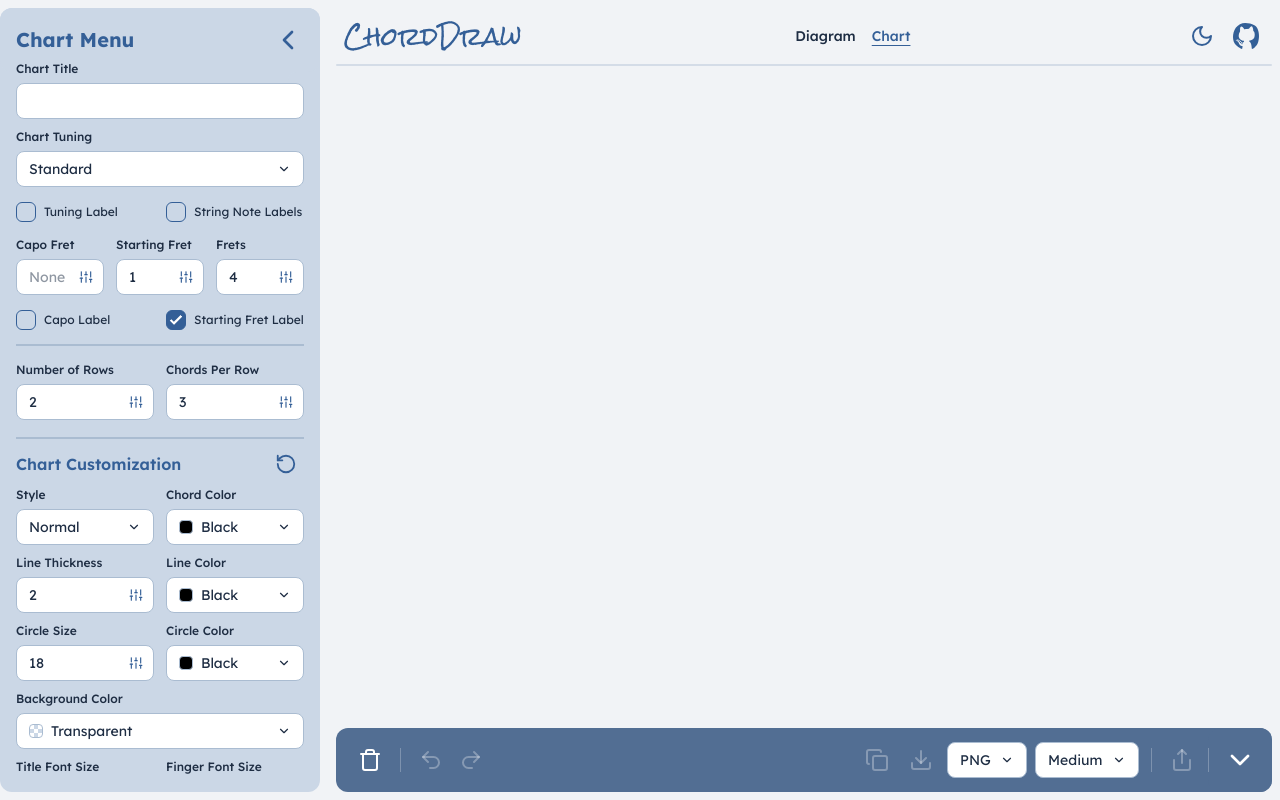
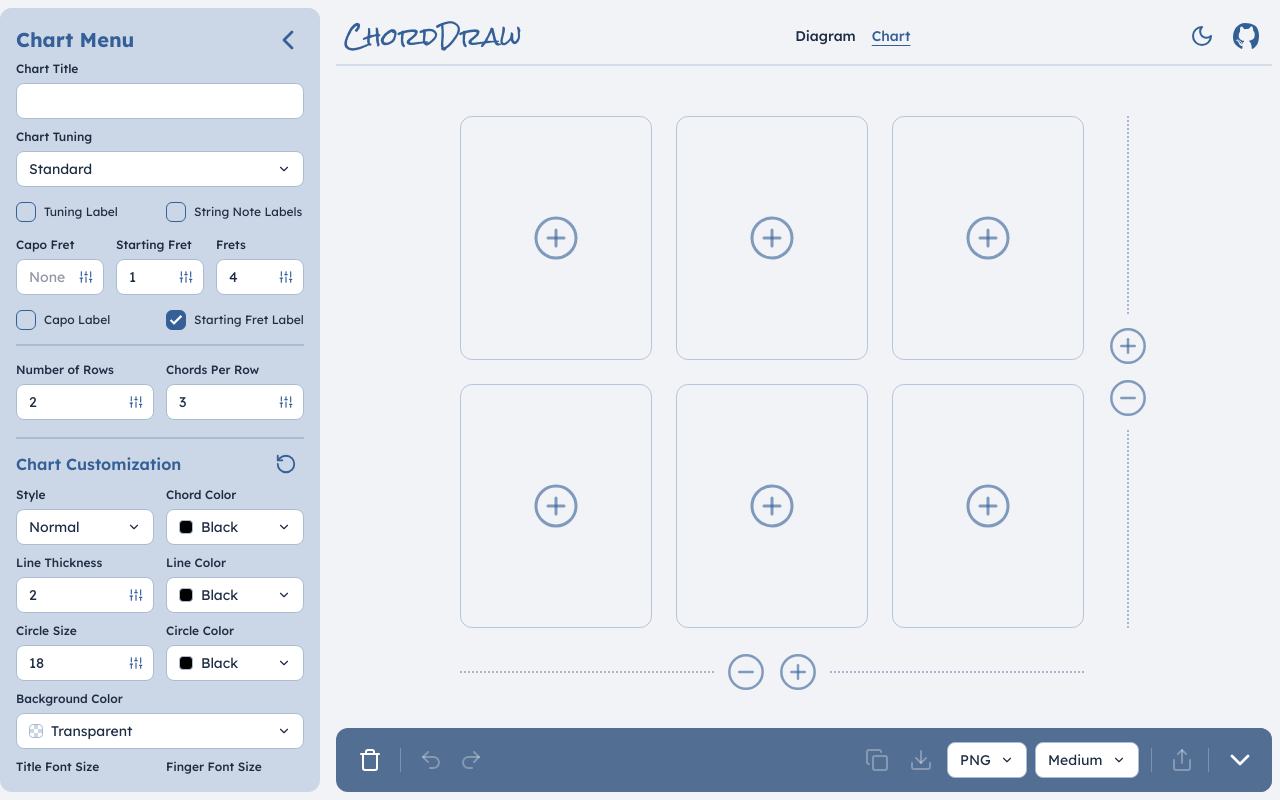
Before and after one commit to zstrait/chord-draw, a SvelteKit app: page /chart in a window 1280 px wide. Built offline with nearby package versions, Linux system fonts and the light colour scheme.

Commit message:
feat: add chart slot grid and row/column controls

```diff
--- /dev/null
+++ b/src/lib/components/Content/ChartGrid.svelte
@@ -0,0 +1,65 @@
+<script lang="ts">
+    import { CircleMinus, CirclePlus } from "@lucide/svelte";
+    import type { ChordChart } from "#lib/types.ts";
+
+    let { chart, onChartChange }: {
+        chart: ChordChart;
+        onChartChange: (changes: Partial<ChordChart>) => void;
+    } = $props();
+
+    const dimensions = ["columns", "rows"] as const;
+</script>
+
+<div class="m-auto grid shrink-0 grid-cols-[auto_auto] gap-6 p-4">
+    <div class="grid gap-6" style:grid-template-columns={`repeat(${chart.columns}, 12rem)`}>
+        {#each chart.slots as row, rowIndex}
+            {#each row as slot, columnIndex}
+                <button
+                    type="button"
+                    disabled
+                    class="flex aspect-[11/14] w-48 items-center justify-center rounded-xl border border-primary/30 bg-transparent text-primary/60"
+                    aria-label={`Empty chord slot, row ${rowIndex + 1}, column ${columnIndex + 1}`}
+                >
+                    <CirclePlus size={48} strokeWidth={1.5} aria-hidden="true" />
+                </button>
+            {/each}
+        {/each}
+    </div>
+    {#each dimensions as dimension}
+        {@const vertical = dimension === "columns"}
+        <div
+            class="flex items-center gap-3 text-primary/60"
+            class:flex-col={vertical}
+            class:col-start-1={!vertical}
+            class:row-start-2={!vertical}
+        >
+            <span
+                class="flex-1 border-dotted border-primary/40"
+                class:border-l-2={vertical}
+                class:border-t-2={!vertical}
+                aria-hidden="true"
+            ></span>
+            {#each vertical ? [1, -1] : [-1, 1] as change}
+                <button
+                    type="button"
+                    class="flex size-10 shrink-0 cursor-pointer items-center justify-center rounded-full border-0 bg-transparent p-0 enabled:hover:bg-primary/10 focus-visible:outline-2 focus-visible:outline-offset-2 focus-visible:outline-primary disabled:cursor-default disabled:opacity-30"
+                    aria-label={`${change === 1 ? "Add" : "Remove"} ${vertical ? "column" : "row"}`}
+                    disabled={change === -1 && chart[dimension] <= 1}
+                    onclick={() => onChartChange({ [dimension]: chart[dimension] + change })}
+                >
+                    {#if change === 1}
+                        <CirclePlus size={40} strokeWidth={1.5} aria-hidden="true" />
+                    {:else}
+                        <CircleMinus size={40} strokeWidth={1.5} aria-hidden="true" />
+                    {/if}
+                </button>
+            {/each}
+            <span
+                class="flex-1 border-dotted border-primary/40"
+                class:border-l-2={vertical}
+                class:border-t-2={!vertical}
+                aria-hidden="true"
+            ></span>
+        </div>
+    {/each}
+</div>
--- a/src/routes/chart/+page.svelte
+++ b/src/routes/chart/+page.svelte
@@ -1,6 +1,7 @@
 <script lang="ts">
     import Header from "#lib/components/Header.svelte";
     import ChartMenu from "#lib/components/Menu/ChartMenu.svelte";
+    import ChartGrid from "#lib/components/Content/ChartGrid.svelte";
     import Toolbar from "#lib/components/Toolbar.svelte";
     import { createDefaultChart } from "#lib/chart.ts";
     import type { ChordChart } from "#lib/types.ts";
@@ -49,7 +50,9 @@
     >
         <Header />
         <div class="divider mt-0 mb-3.5 h-0.5 shrink-0 overflow-hidden rounded-full opacity-40 before:h-0.5 after:h-0.5" aria-hidden="true"></div>
-        <main aria-label="Chord chart workspace" class="min-h-0 min-w-0 flex-1 overflow-auto p-2"></main>
+        <main aria-label="Chord chart workspace" class="flex min-h-0 min-w-0 flex-1 overflow-auto p-2">
+            <ChartGrid {chart} onChartChange={updateChart} />
+        </main>
         <Toolbar
             subject="chart"
             isOpen={toolbarOpen}
```
